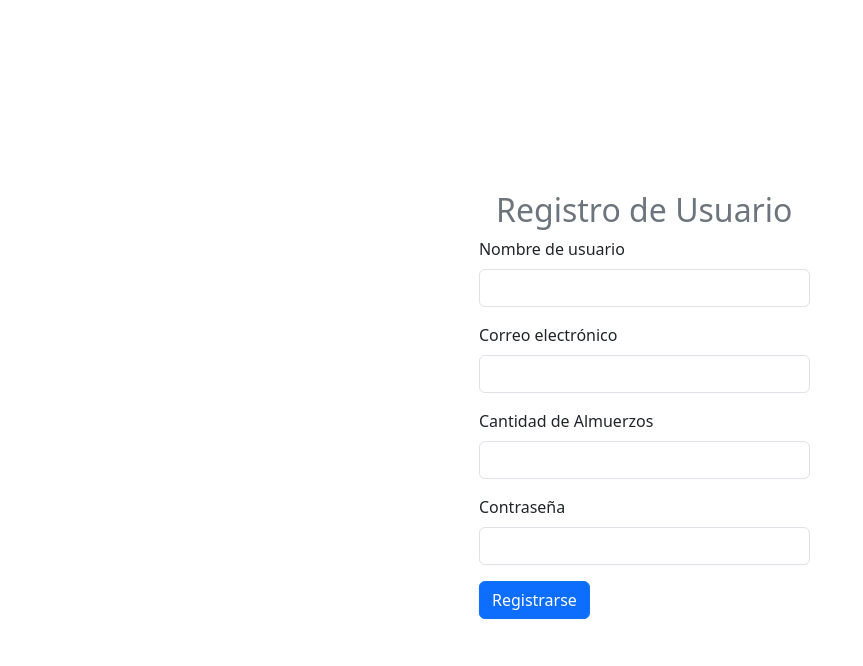
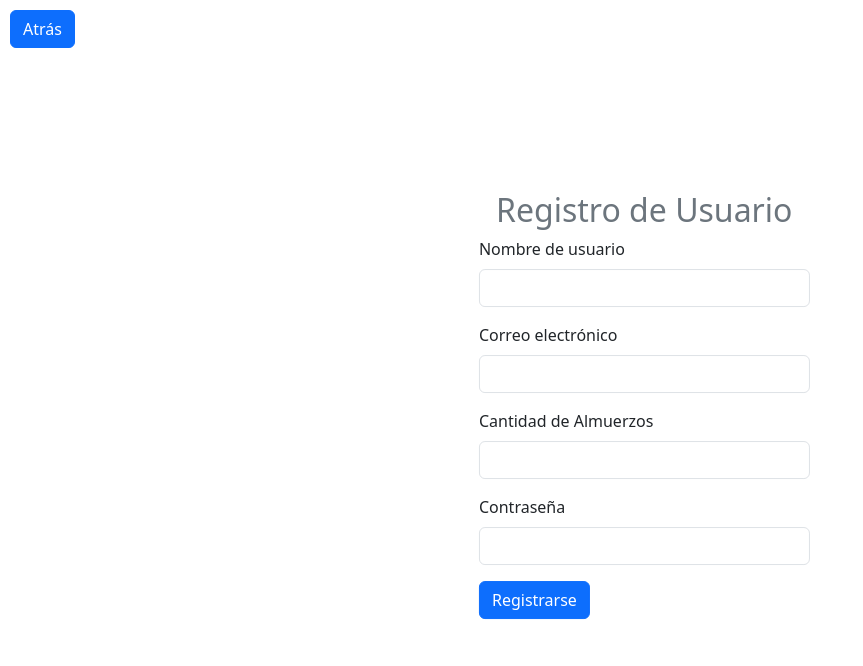
Before and after one commit to tylwerr/bd-tarea-2, a PHP site: page /registro.php in a window 1280 px wide. Shown: the top 666 px of the page, without its empty margins (0-863 px from the left). Run offline with PHP 8.4, Linux system fonts and the light colour scheme.

Commit message:
boton atrás para login y register

```diff
--- a/PHP/boton_volver.php
+++ b/PHP/boton_volver.php
@@ -1 +1,3 @@
-<a href="javascript:history.back()" class="btn btn-primary">Volver</a>
+<div style="margin: 10px;">
+    <a href="javascript:history.back()" class="btn btn-primary">Atrás</a>
+</div>
--- a/PHP/login.php
+++ b/PHP/login.php
@@ -1,5 +1,6 @@
 <?php
 include_once("config.php");
+include_once("boton_volver.php");
 
 // Verificar si el usuario ya ha iniciado sesión
 session_start();
--- a/PHP/registro.php
+++ b/PHP/registro.php
@@ -1,5 +1,6 @@
 <?php
 include_once("config.php");
+include_once("boton_volver.php");
 
 if ($_SERVER["REQUEST_METHOD"] == "POST") {
 
```
